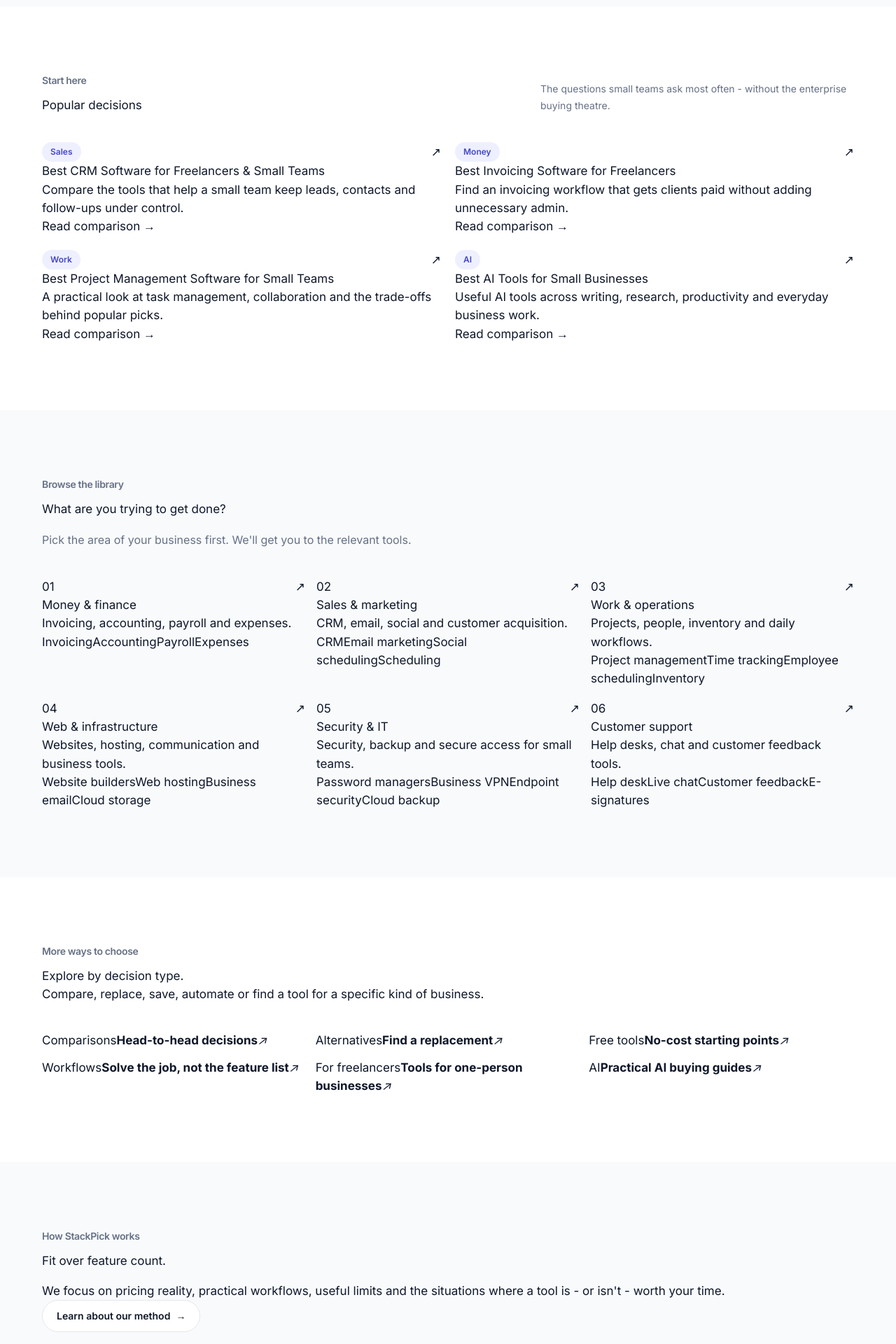
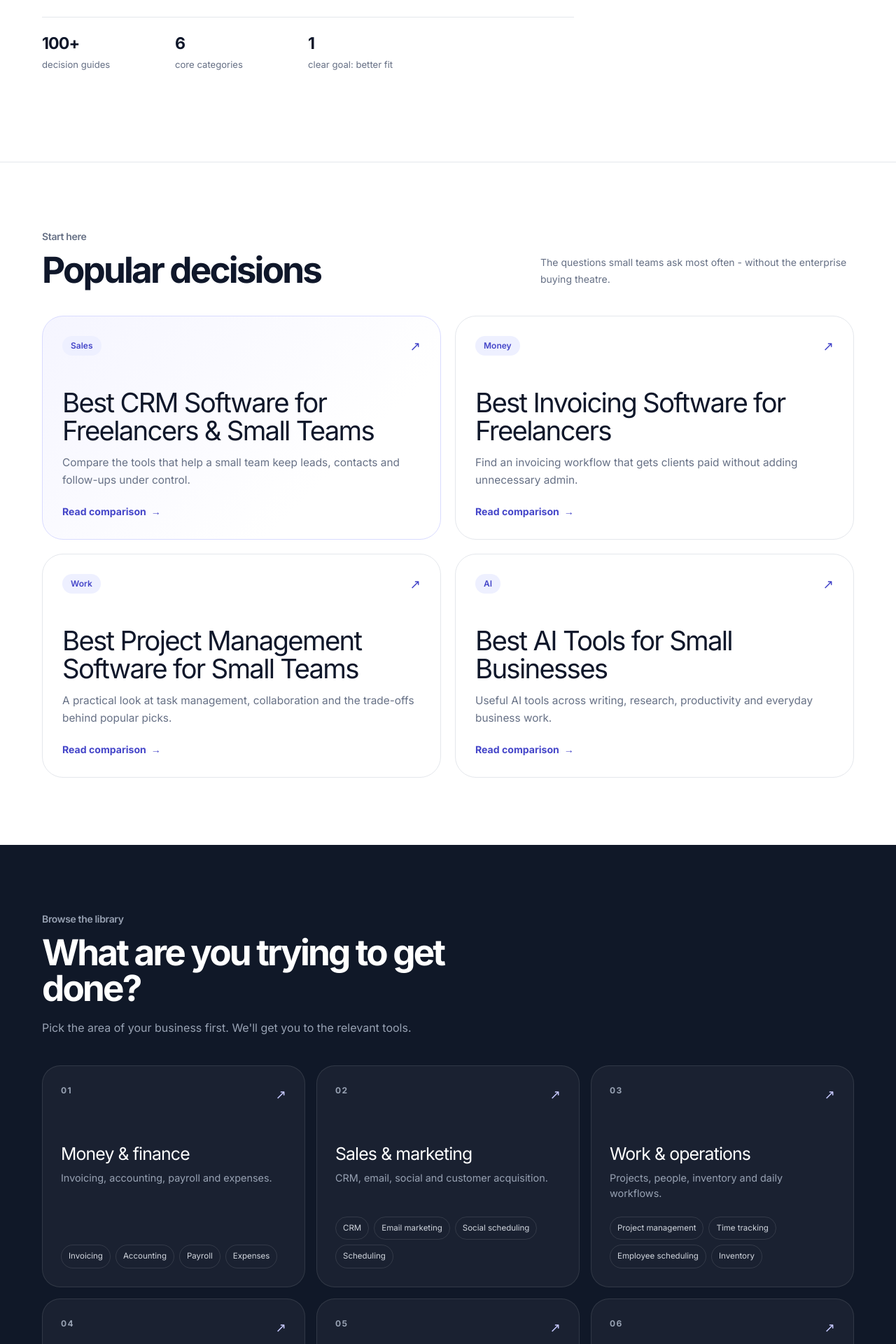
Before and after one commit to LinukaBandara/StackPick, a Next.js app: page /best in a window 1280 px wide. Shown: the part 700-2620 px from the top of the page at 70% size. Built offline with nearby package versions, Linux system fonts and the light colour scheme; no server answers.

Commit message:
feat: style StackPick decision library

```diff
--- a/app/globals.css
+++ b/app/globals.css
@@ -77,3 +77,60 @@ a:focus-visible, button:focus-visible { outline: 3px solid rgba(91,92,226,.28);
   .sp-verdict::after { content: ""; position: absolute; width: 360px; height: 360px; right: -160px; top: -100px; border-radius: 50%; border: 1px solid rgba(255,255,255,.1); box-shadow: 0 0 0 70px rgba(255,255,255,.025), 0 0 0 140px rgba(255,255,255,.018); pointer-events: none; }
   .sp-verdict-mark { @apply mb-7 flex h-12 w-12 items-center justify-center rounded-2xl; background: rgba(167,243,208,.12); color: #a7f3d0; font-size: 20px; font-weight: 700; }
 }
+
+
+@layer components {
+  .sp-library-hero { position: relative; overflow: hidden; background: #fff; border-bottom: 1px solid var(--sp-border); }
+  .sp-library-hero::before { content: ""; position: absolute; width: 620px; height: 620px; right: -220px; top: -280px; border-radius: 50%; background: radial-gradient(circle, rgba(91,92,226,.14), rgba(91,92,226,0) 68%); pointer-events: none; }
+  .sp-library-title { max-width: 900px; font-size: clamp(3.2rem, 8vw, 7rem); line-height: .94; letter-spacing: -.07em; font-weight: 750; }
+  .sp-library-lede { max-width: 700px; font-size: clamp(1.15rem, 2.2vw, 1.5rem); line-height: 1.5; color: #667085; }
+  .sp-library-proof { display: flex; flex-wrap: wrap; gap: 0; border-top: 1px solid var(--sp-border); max-width: 760px; }
+  .sp-library-proof > div { min-width: 190px; padding: 20px 32px 0 0; }
+  .sp-library-proof strong { display: block; font-size: 1.45rem; letter-spacing: -.04em; }
+  .sp-library-proof span { display: block; margin-top: 2px; color: #667085; font-size: .82rem; }
+  .sp-section-title { font-size: clamp(2rem, 4vw, 3.4rem); line-height: 1; letter-spacing: -.055em; font-weight: 700; }
+  .sp-feature-card { display: flex; min-height: 320px; flex-direction: column; border: 1px solid var(--sp-border); border-radius: 30px; padding: 28px; background: #fff; text-decoration: none; color: inherit; transition: transform .3s ease, box-shadow .3s ease, border-color .3s ease; }
+  .sp-feature-card:hover { transform: translateY(-4px); border-color: #cfd1ff; box-shadow: 0 24px 65px rgba(16,24,40,.09); }
+  .sp-feature-card h3 { max-width: 700px; margin-top: auto; padding-top: 46px; font-size: clamp(1.7rem, 3vw, 2.5rem); line-height: 1.05; letter-spacing: -.045em; }
+  .sp-feature-card p { max-width: 620px; margin-top: 14px; color: #667085; font-size: .96rem; line-height: 1.6; }
+  .sp-feature-card-primary { background: linear-gradient(135deg,#f5f5ff 0%,#fff 72%); border-color: #d9dbff; }
+  .sp-card-arrow { color: #4546c9; font-size: 1.15rem; text-decoration: none; transition: transform .2s ease; }
+  .sp-feature-card:hover .sp-card-arrow, .sp-category-card:hover .sp-card-arrow, .sp-explore-card:hover i { transform: translate(3px,-3px); }
+  .sp-read-link { display: inline-flex; align-items: center; gap: 7px; margin-top: 22px; color: #4546c9; font-size: .88rem; font-weight: 650; }
+  .sp-library-categories { background: #101828; color: #fff; }
+  .sp-library-categories .sp-eyebrow { color: #98a2b3; }
+  .sp-library-categories .sp-section-title { color: #fff; }
+  .sp-library-categories > .sp-container > div:first-child > p:last-child { color: #98a2b3; }
+  .sp-category-card { min-height: 310px; display: flex; flex-direction: column; border: 1px solid rgba(255,255,255,.10); border-radius: 26px; padding: 26px; background: rgba(255,255,255,.045); transition: transform .3s ease, background .3s ease, border-color .3s ease; }
+  .sp-category-card:hover { transform: translateY(-4px); background: rgba(255,255,255,.07); border-color: rgba(255,255,255,.2); }
+  .sp-category-number { color: #98a2b3; font-size: .75rem; font-weight: 700; letter-spacing: .12em; }
+  .sp-category-card .sp-card-arrow { color: #c7c9ff; }
+  .sp-category-card h3 { margin-top: 58px; font-size: 1.55rem; line-height: 1.1; letter-spacing: -.035em; }
+  .sp-category-card > p { margin-top: 10px; color: #98a2b3; font-size: .9rem; line-height: 1.5; }
+  .sp-category-links { display: flex; flex-wrap: wrap; gap: 7px; margin-top: auto; padding-top: 22px; }
+  .sp-category-links a { border: 1px solid rgba(255,255,255,.11); border-radius: 999px; padding: 7px 10px; color: #d0d5dd; font-size: .72rem; text-decoration: none; transition: background .2s ease, color .2s ease; }
+  .sp-category-links a:hover { background: #fff; color: #101828; }
+  .sp-explore-header { display: flex; align-items: flex-end; justify-content: space-between; gap: 32px; }
+  .sp-explore-header > p { max-width: 430px; color: #667085; font-size: .9rem; line-height: 1.6; }
+  .sp-explore-card { position: relative; display: flex; min-height: 135px; flex-direction: column; justify-content: center; border-top: 1px solid var(--sp-border); padding: 22px 44px 22px 2px; text-decoration: none; color: inherit; transition: padding .2s ease; }
+  .sp-explore-card:hover { padding-left: 8px; }
+  .sp-explore-card span { color: #667085; font-size: .72rem; font-weight: 700; text-transform: uppercase; letter-spacing: .09em; }
+  .sp-explore-card strong { margin-top: 7px; font-size: 1.15rem; letter-spacing: -.025em; }
+  .sp-explore-card i { position: absolute; right: 4px; top: 25px; color: #4546c9; font-size: 1.15rem; font-style: normal; transition: transform .2s ease; }
+  .sp-library-bottom { background: #f7f8fc; border-top: 1px solid var(--sp-border); }
+  .sp-library-bottom-inner { display: flex; align-items: center; justify-content: space-between; gap: 40px; border-radius: 30px; padding: 42px; background: #eef0ff; border: 1px solid #d9dbff; }
+  .sp-library-bottom-inner h2 { max-width: 620px; font-size: clamp(2rem, 4vw, 3.5rem); line-height: 1; letter-spacing: -.055em; }
+  .sp-library-bottom-inner p { max-width: 650px; color: #667085; line-height: 1.6; }
+  .sp-library-bottom-inner .sp-button-secondary { flex: 0 0 auto; }
+}
+
+@media (max-width: 640px) {
+  .sp-library-title { font-size: clamp(3rem, 15vw, 4.7rem); }
+  .sp-library-proof > div { min-width: 50%; padding-right: 18px; }
+  .sp-feature-card { min-height: 285px; padding: 23px; border-radius: 24px; }
+  .sp-feature-card h3 { padding-top: 38px; font-size: 1.75rem; }
+  .sp-category-card { min-height: 285px; padding: 23px; }
+  .sp-category-card h3 { margin-top: 48px; }
+  .sp-explore-header, .sp-library-bottom-inner { align-items: flex-start; flex-direction: column; }
+  .sp-library-bottom-inner { padding: 28px; }
+}
```
